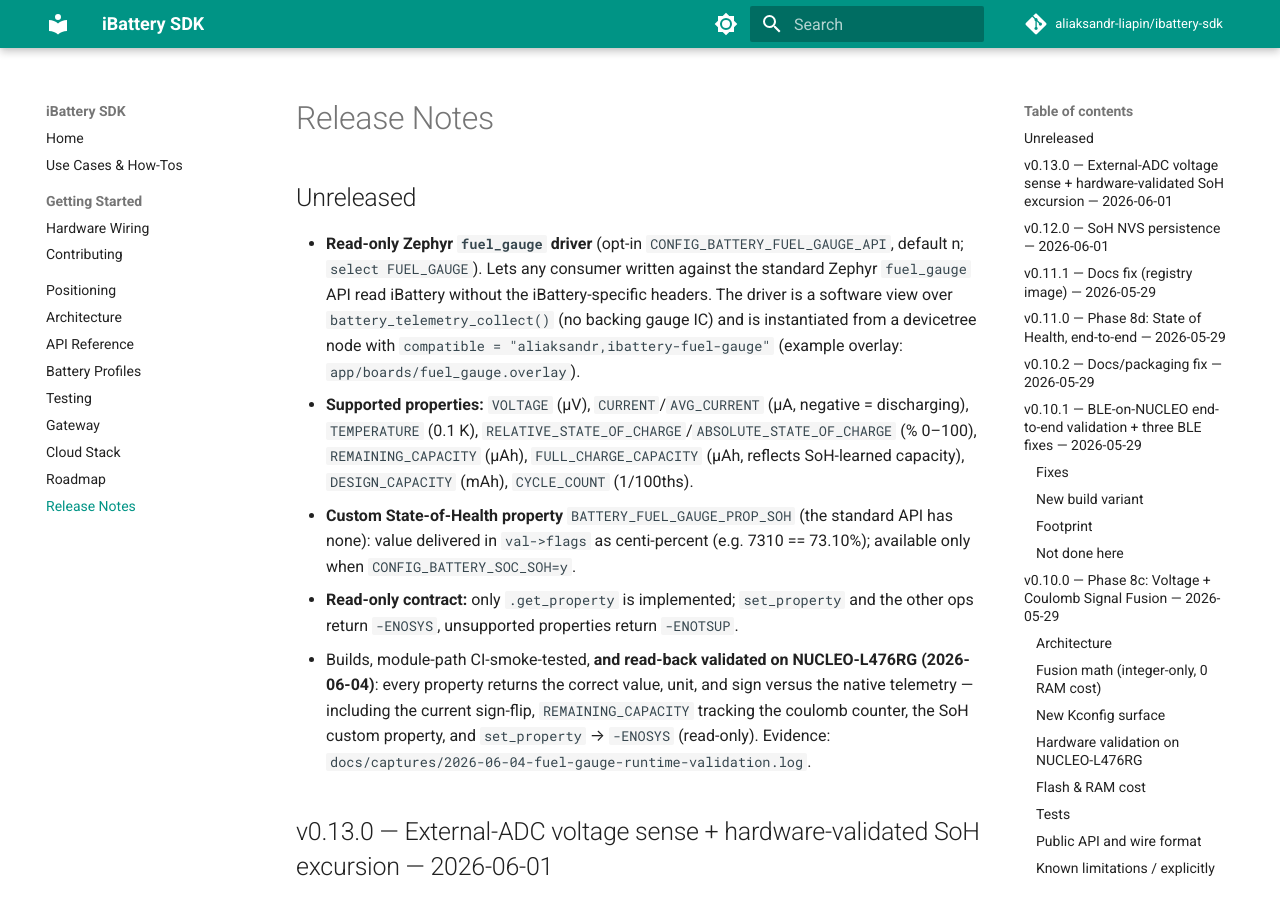
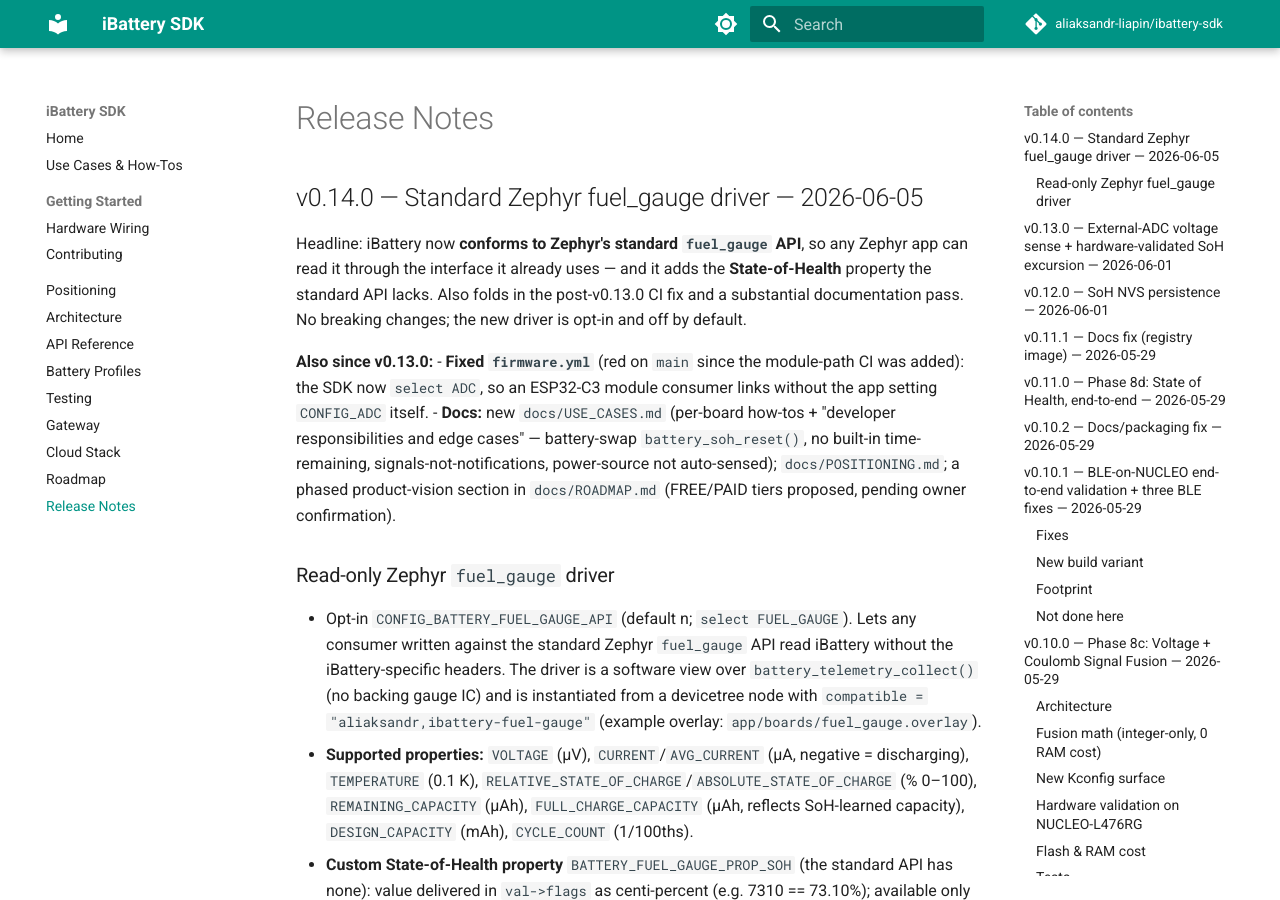
Before and after one commit to aliaksandr-liapin/ibattery-sdk, an MkDocs documentation site: the page built from docs/RELEASE_NOTES.md, in a window 1280 px wide and 900 px high. Built offline with MkDocs 1.6.1 and Material for MkDocs 9.7.7, drawn with Linux system fonts in a browser that asks for light colours; comment, search, counter and statistics services are not loaded.

Commit message:
release: v0.14.0 — standard Zephyr fuel_gauge driver (#24)
Bumps library.json 0.13.0 -> 0.14.0 and converts the RELEASE_NOTES Unreleased
section into v0.14.0. Headline: read-only Zephyr fuel_gauge driver (conforms to
the standard API + custom SoH property), the firmware.yml select-ADC fix, and
the usage/positioning/roadmap docs pass. Opt-in, no breaking changes.

Co-authored-by: Claude Opus 4.8 <noreply@anthropic.com>

```diff
--- a/docs/RELEASE_NOTES.md
+++ b/docs/RELEASE_NOTES.md
@@ -1,9 +1,26 @@
 # Release Notes
 
-## Unreleased
-
-- **Read-only Zephyr `fuel_gauge` driver** (opt-in `CONFIG_BATTERY_FUEL_GAUGE_API`,
-  default n; `select FUEL_GAUGE`). Lets any consumer written against the standard
+## v0.14.0 — Standard Zephyr fuel_gauge driver — 2026-06-05
+
+Headline: iBattery now **conforms to Zephyr's standard `fuel_gauge` API**, so any
+Zephyr app can read it through the interface it already uses — and it adds the
+**State-of-Health** property the standard API lacks. Also folds in the post-v0.13.0
+CI fix and a substantial documentation pass. No breaking changes; the new driver
+is opt-in and off by default.
+
+**Also since v0.13.0:**
+- **Fixed `firmware.yml`** (red on `main` since the module-path CI was added): the
+  SDK now `select ADC`, so an ESP32-C3 module consumer links without the app
+  setting `CONFIG_ADC` itself.
+- **Docs:** new `docs/USE_CASES.md` (per-board how-tos + "developer
+  responsibilities and edge cases" — battery-swap `battery_soh_reset()`, no
+  built-in time-remaining, signals-not-notifications, power-source not auto-sensed);
+  `docs/POSITIONING.md`; a phased product-vision section in `docs/ROADMAP.md`
+  (FREE/PAID tiers proposed, pending owner confirmation).
+
+### Read-only Zephyr `fuel_gauge` driver
+
+- Opt-in `CONFIG_BATTERY_FUEL_GAUGE_API` (default n; `select FUEL_GAUGE`). Lets any consumer written against the standard
   Zephyr `fuel_gauge` API read iBattery without the iBattery-specific headers.
   The driver is a software view over `battery_telemetry_collect()` (no backing
   gauge IC) and is instantiated from a devicetree node with
--- a/library.json
+++ b/library.json
@@ -1,7 +1,7 @@
 {
     "$schema": "https://raw.githubusercontent.com/platformio/platformio-core/develop/platformio/assets/schema/library.json",
     "name": "ibattery-sdk",
-    "version": "0.13.0",
+    "version": "0.14.0",
     "description": "Battery intelligence SDK for IoT — voltage measurement, SoC estimation (voltage-LUT + working coulomb counting via INA219 + optional voltage/coulomb signal fusion), temperature monitoring, power state management, BLE telemetry. Median voltage filter, SoC slew-rate limiter, and current-adaptive fusion for accuracy under load. Hardware-validated on NUCLEO-L476RG. Supports CR2032 and LiPo.",
     "keywords": "battery, soc, voltage, current, coulomb, ina219, iot, embedded, lipo, cr2032, telemetry, ble, power-management, zephyr",
     "homepage": "https://aliaksandr-liapin.github.io/ibattery-sdk/",
```
